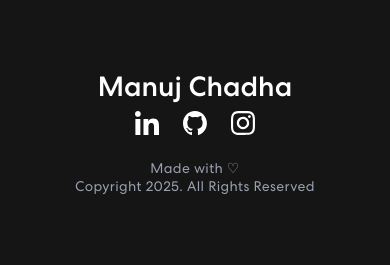
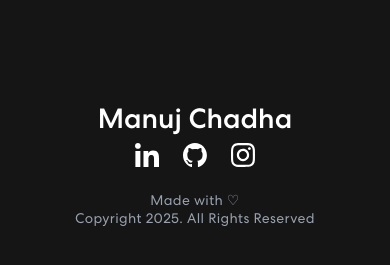
Before and after one commit to manuj-chadha/portfolio, a React (Vite) app: page / in a window 390 px wide. Shown: the part 4799-5064 px from the top of the page. Built offline with nearby package versions, Linux system fonts and the light colour scheme.

Commit message:
Backend link

```diff
--- a/src/components/Footer.jsx
+++ b/src/components/Footer.jsx
@@ -18,7 +18,7 @@ export const Footer = () => {
             <MailchimpForm />
           </div>
 
-          <div className="mt-48 lg:mt-36 flex flex-col lg:flex-row w-full justify-between items-center0">
+          <div className="mt-56 lg:mt-36 flex flex-col lg:flex-row w-full justify-between items-center0">
             {/* Center: Name or Logo */}
           <div className="w-full lg:w-fit text-center">
             <h1 className="text-white text-2xl font-bold lg:text-start mb-2">Manuj Chadha</h1>
```
